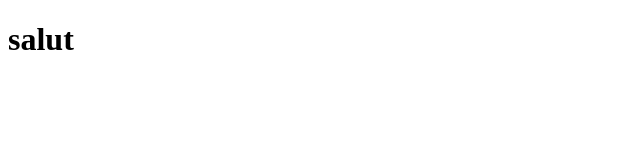
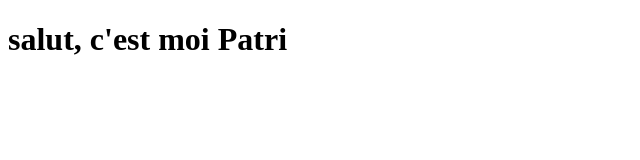
Before and after one commit to Git-23621/exercice-equipe, a plain HTML site: page index.html in a window 1280 px wide. Shown: the whole page, without its empty margins (0-640 px from the left). Drawn offline with Linux system fonts and the light colour scheme.

Commit message:
Ajout de ligne h1 patri

```diff
--- a/index.html
+++ b/index.html
@@ -6,6 +6,6 @@
     <title>Document</title>
   </head>
   <body>
-    <h1>salut</h1>
+    <h1>salut, c'est moi Patri</h1>
   </body>
 </html>
```
